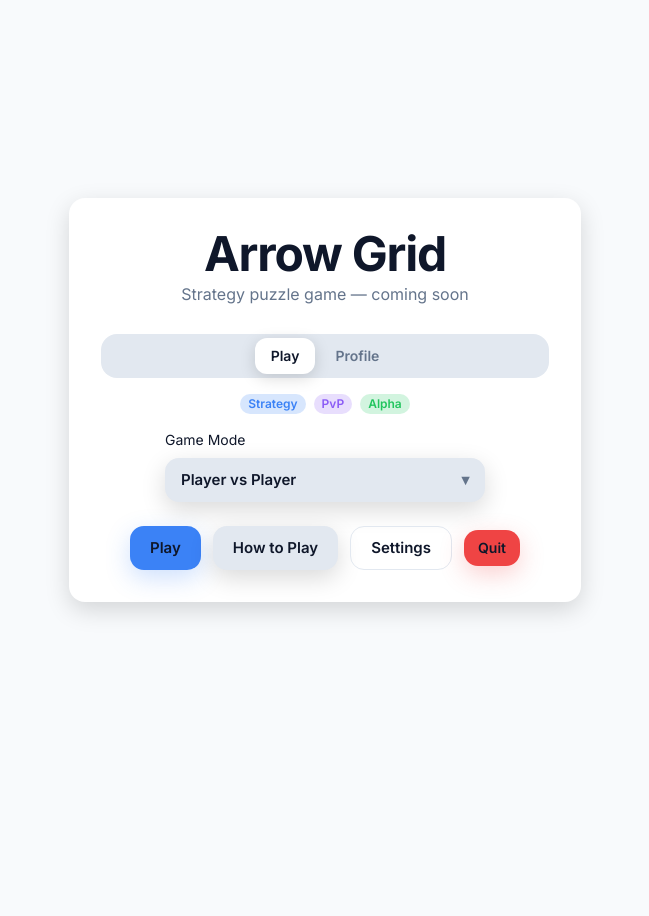
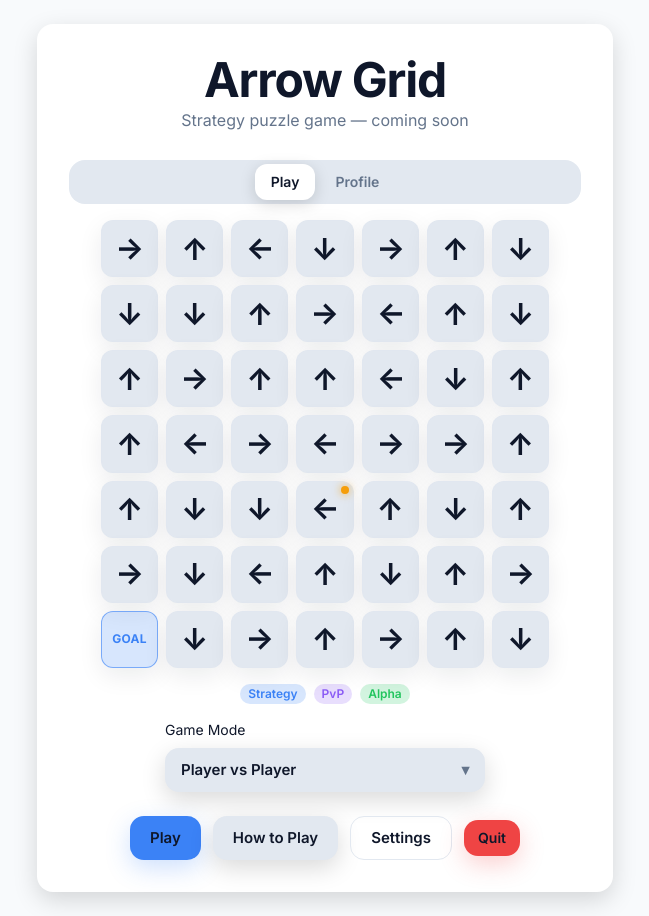
Before and after one commit to Himanshu8913/arrow-grid, a React (Vite) app: page / in a window 1280 px wide. Shown: the whole page, without its empty margins (315-964 px from the left). Before the commit the page ends 800 px from the top, so only its background shows below. Built offline with nearby package versions, Linux system fonts and the light colour scheme.

Commit message:
feat(ui): add interactive board grid with tile rendering

```diff
--- a/src/app/app.tsx
+++ b/src/app/app.tsx
@@ -1,7 +1,10 @@
 import { useState } from "react";
 
+import { BoardGrid } from "@/components/board";
+import { createNewGame } from "@/engine";
 import { useToast } from "@/hooks/use-toast";
 import { useTheme } from "@/hooks/use-theme";
+import type { Position } from "@/types/game";
 import { Avatar } from "@/ui/avatar";
 import { Badge } from "@/ui/badge";
 import { Button } from "@/ui/button";
@@ -26,6 +29,10 @@ export function App() {
   const [gameMode, setGameMode] = useState("pvp");
   const [playerName, setPlayerName] = useState("Guest Player");
   const [isStartingGame, setIsStartingGame] = useState(false);
+  const [game, setGame] = useState(() => createNewGame({ seed: 42 }));
+  const [selectedPosition, setSelectedPosition] = useState<Position | null>(
+    null,
+  );
   const { toast } = useToast();
   const { theme, toggleTheme } = useTheme();
 
@@ -39,20 +46,30 @@ export function App() {
   const handlePlay = () => {
     setIsStartingGame(true);
     window.setTimeout(() => {
+      setGame(createNewGame({ seed: Date.now() }));
+      setSelectedPosition(null);
       setIsStartingGame(false);
       toast({
         title: "Game ready",
-        description: `${gameMode.toUpperCase()} mode will launch soon.`,
+        description: `${gameMode.toUpperCase()} mode board generated.`,
         variant: "success",
       });
     }, 1500);
+  };
+
+  const handleTileClick = (position: Position) => {
+    setSelectedPosition((current) =>
+      current?.row === position.row && current.col === position.col
+        ? null
+        : position,
+    );
   };
 
   return (
     <>
       <div className="flex min-h-dvh items-center justify-center p-6">
         <Card
-          className="relative w-full max-w-lg text-center"
+          className="relative w-full max-w-xl text-center"
           padding="lg"
           variant="surface"
         >
@@ -77,6 +94,12 @@ export function App() {
                   label: "Play",
                   content: (
                     <div className="space-y-4 text-center">
+                      <BoardGrid
+                        board={game.board}
+                        spawn={game.spawn}
+                        selectedPosition={selectedPosition}
+                        onTileClick={handleTileClick}
+                      />
                       <div className="flex flex-wrap items-center justify-center gap-2">
                         <Badge variant="primary">Strategy</Badge>
                         <Badge variant="secondary">PvP</Badge>
--- /dev/null
+++ b/src/components/board/arrow-glyph.tsx
@@ -0,0 +1,32 @@
+import type { Direction } from "@/types/game";
+import { cn } from "@/utils/cn";
+
+const rotationByDirection: Record<Direction, string> = {
+  up: "rotate-0",
+  right: "rotate-90",
+  down: "rotate-180",
+  left: "-rotate-90",
+};
+
+interface ArrowGlyphProps {
+  direction: Direction;
+  className?: string;
+}
+
+/**
+ * Renders a centered arrow glyph rotated to match the tile direction.
+ */
+export function ArrowGlyph({ direction, className }: ArrowGlyphProps) {
+  return (
+    <span
+      aria-hidden="true"
+      className={cn(
+        "inline-block text-2xl font-bold leading-none transition-transform duration-200 ease-in-out sm:text-3xl",
+        rotationByDirection[direction],
+        className,
+      )}
+    >
+      ↑
+    </span>
+  );
+}
--- /dev/null
+++ b/src/components/board/board-grid.tsx
@@ -0,0 +1,57 @@
+import { BoardTile } from "@/components/board/board-tile";
+import type { Board, Position } from "@/types/game";
+import { cn } from "@/utils/cn";
+import { positionsEqual } from "@/engine/position";
+
+export interface BoardGridProps {
+  board: Board;
+  spawn: Position;
+  selectedPosition?: Position | null;
+  onTileClick?: (position: Position) => void;
+  className?: string;
+}
+
+/**
+ * Responsive square grid that renders the full game board.
+ */
+export function BoardGrid({
+  board,
+  spawn,
+  selectedPosition = null,
+  onTileClick,
+  className,
+}: BoardGridProps) {
+  const size = board.length;
+
+  return (
+    <div
+      className={cn("mx-auto w-full max-w-md", className)}
+      style={{
+        display: "grid",
+        gridTemplateColumns: `repeat(${size}, minmax(0, 1fr))`,
+        gap: "8px",
+      }}
+    >
+      {board.map((row, rowIndex) =>
+        row.map((tile, colIndex) => {
+          const position = { row: rowIndex, col: colIndex };
+
+          return (
+            <BoardTile
+              key={`${rowIndex}-${colIndex}`}
+              tile={tile}
+              position={position}
+              isSpawn={positionsEqual(position, spawn)}
+              isSelected={
+                selectedPosition
+                  ? positionsEqual(position, selectedPosition)
+                  : false
+              }
+              onClick={onTileClick}
+            />
+          );
+        }),
+      )}
+    </div>
+  );
+}
--- /dev/null
+++ b/src/components/board/board-tile.tsx
@@ -0,0 +1,68 @@
+import { ArrowGlyph } from "@/components/board/arrow-glyph";
+import type { PlayerId, Position, Tile } from "@/types/game";
+import { cn } from "@/utils/cn";
+
+export interface BoardTileProps {
+  tile: Tile;
+  position: Position;
+  isSpawn?: boolean;
+  isSelected?: boolean;
+  onClick?: (position: Position) => void;
+}
+
+const goalStyles: Record<PlayerId, string> = {
+  player1: "border-accent-primary/60 bg-accent-primary/20 text-accent-primary",
+  player2: "border-accent-secondary/60 bg-accent-secondary/20 text-accent-secondary",
+};
+
+/**
+ * Renders a single board cell with tile-specific visuals.
+ */
+export function BoardTile({
+  tile,
+  position,
+  isSpawn = false,
+  isSelected = false,
+  onClick,
+}: BoardTileProps) {
+  const isInteractive = Boolean(onClick);
+
+  return (
+    <button
+      type="button"
+      aria-label={`Tile row ${position.row + 1}, column ${position.col + 1}`}
+      disabled={!isInteractive}
+      onClick={() => onClick?.(position)}
+      className={cn(
+        "relative flex aspect-square items-center justify-center rounded-tile",
+        "border border-bg-card/80 bg-bg-card shadow-[var(--shadow-soft)]",
+        "transition-all duration-200 ease-out",
+        isInteractive &&
+          "cursor-pointer hover:-translate-y-0.5 hover:border-accent-primary/40 hover:shadow-[var(--shadow-medium)]",
+        isSelected &&
+          "ring-2 ring-accent-primary ring-offset-2 ring-offset-bg-surface",
+        tile.kind === "wall" && "bg-bg-primary text-text-muted",
+        tile.kind === "empty" && "bg-bg-surface/60",
+        tile.kind === "goal" && goalStyles[tile.owner],
+      )}
+    >
+      {tile.kind === "arrow" ? <ArrowGlyph direction={tile.direction} /> : null}
+      {tile.kind === "wall" ? (
+        <span className="text-lg font-bold text-text-muted">■</span>
+      ) : null}
+      {tile.kind === "goal" ? (
+        <span className="text-xs font-bold uppercase tracking-wide">Goal</span>
+      ) : null}
+      {tile.kind === "empty" ? (
+        <span className="size-2 rounded-full bg-bg-card" />
+      ) : null}
+
+      {isSpawn ? (
+        <span
+          aria-label="Spawn point"
+          className="absolute right-1 top-1 size-2 rounded-full bg-warning shadow-[0_0_8px_rgba(245,158,11,0.8)]"
+        />
+      ) : null}
+    </button>
+  );
+}
--- /dev/null
+++ b/src/components/board/index.ts
@@ -0,0 +1,3 @@
+export { ArrowGlyph } from "@/components/board/arrow-glyph";
+export { BoardGrid, type BoardGridProps } from "@/components/board/board-grid";
+export { BoardTile, type BoardTileProps } from "@/components/board/board-tile";
```
